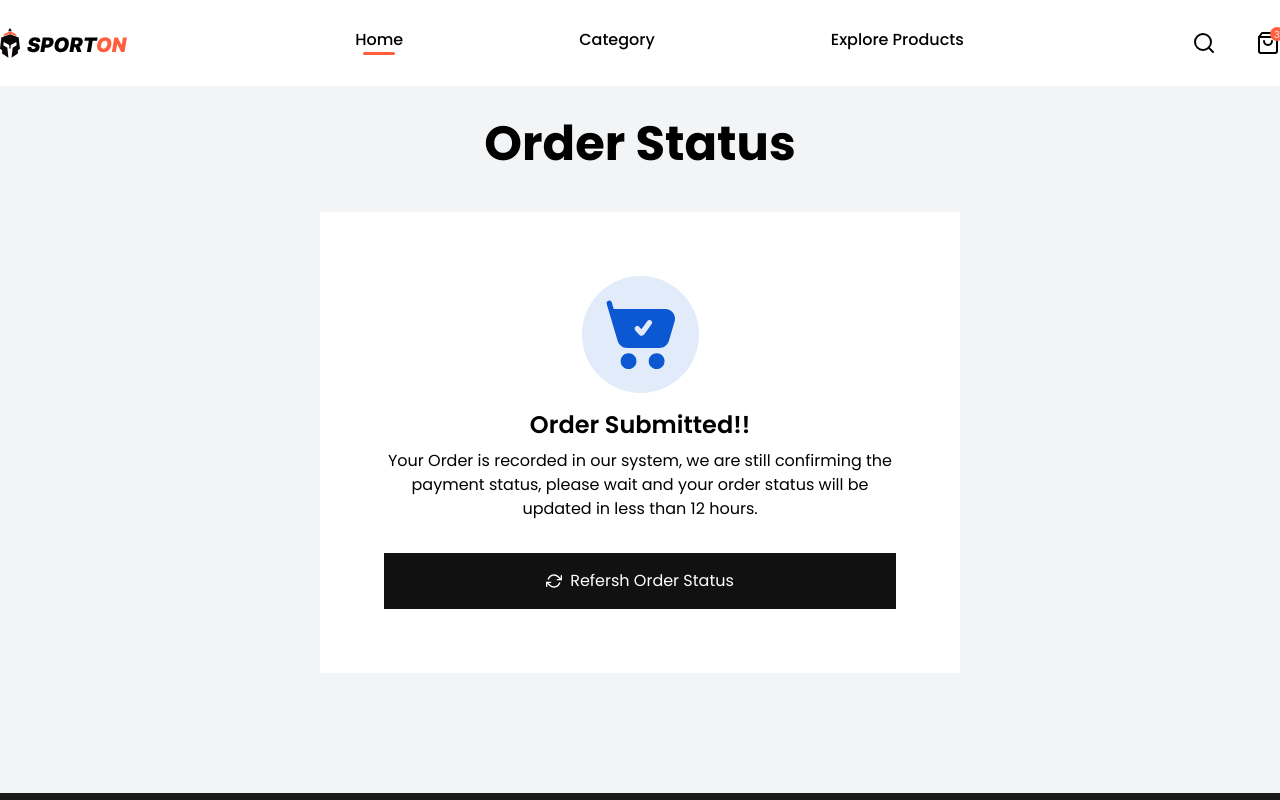
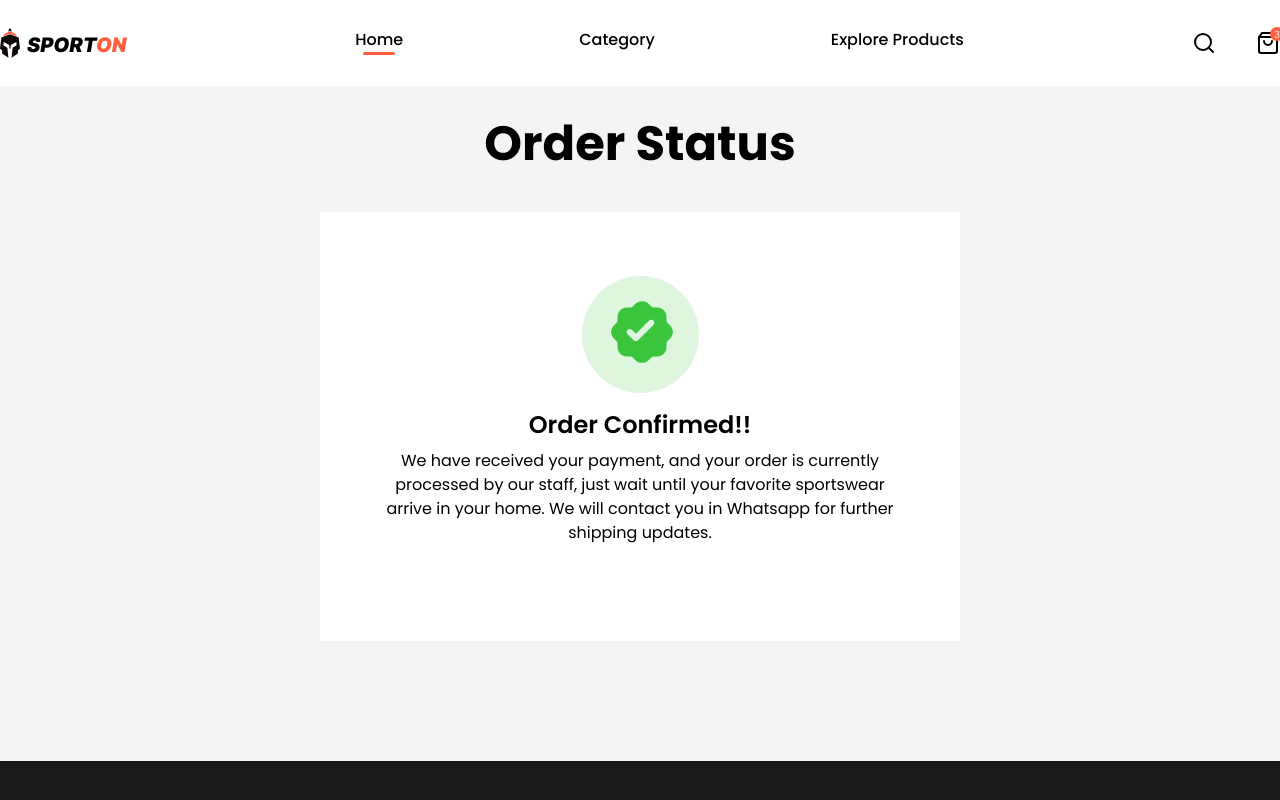
Before and after one commit to Faris31/sporton-fe, a Next.js app: page /order-status/1 in a window 1280 px wide. Shown: the top 800 px of the page. Built offline with nearby package versions, Linux system fonts and the light colour scheme.

Commit message:
change order status to true

```diff
--- a/app/(landing)/components/layout/header.tsx
+++ b/app/(landing)/components/layout/header.tsx
@@ -11,7 +11,7 @@ const Header = () => {
   const [isCartPopupOpen, setIsCartPopupOpen] = useState(false);
 
   return (
-    <header className="fixed bg-white w-full transition-all ease-in-out top-0">
+    <header className="fixed z-30 bg-white w-full transition-all ease-in-out top-0">
       <div className="relative flex justify-between gap-10 container mx-auto py-7">
         <Link href="/">
           <Image
--- a/app/(landing)/order-status/[id]/page.tsx
+++ b/app/(landing)/order-status/[id]/page.tsx
@@ -6,7 +6,7 @@ import OrderSubmited from "../../components/order-status/order-submited";
 
 const OrderStatus = () => {
 
-    const [isConfirmed, setIsConfirmed] = useState(false);
+    const [isConfirmed, setIsConfirmed] = useState(true);
 
     return (
       <main className="bg-gray-100 min-h-[80vh]">
```
